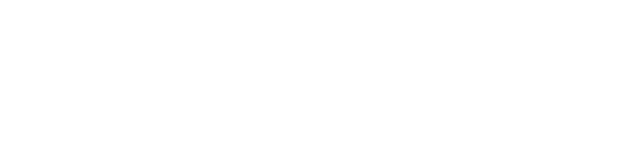
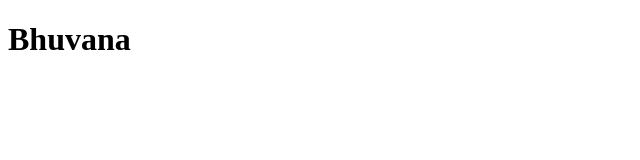
Before and after one commit to 8huvana/8huvana.github.io, a plain HTML site: page index.html in a window 1280 px wide. Shown: the whole page, without its empty margins (0-640 px from the left). Drawn offline with Linux system fonts and the light colour scheme.

Commit message:
Update index.html

```diff
--- a/index.html
+++ b/index.html
@@ -7,6 +7,6 @@
     <title>Document</title>
 </head>
 <body>
-
+    <h1>Bhuvana</h1>
 </body>
 </html>
```
